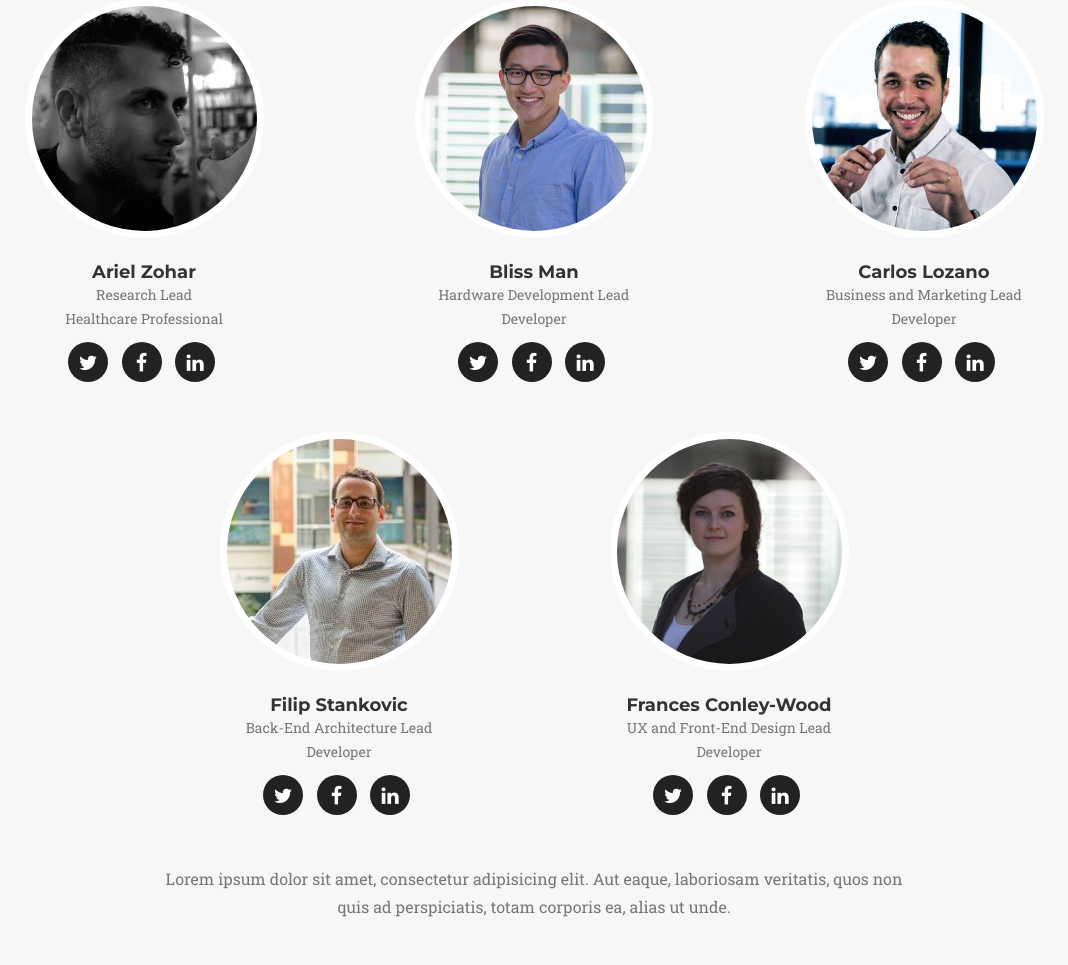
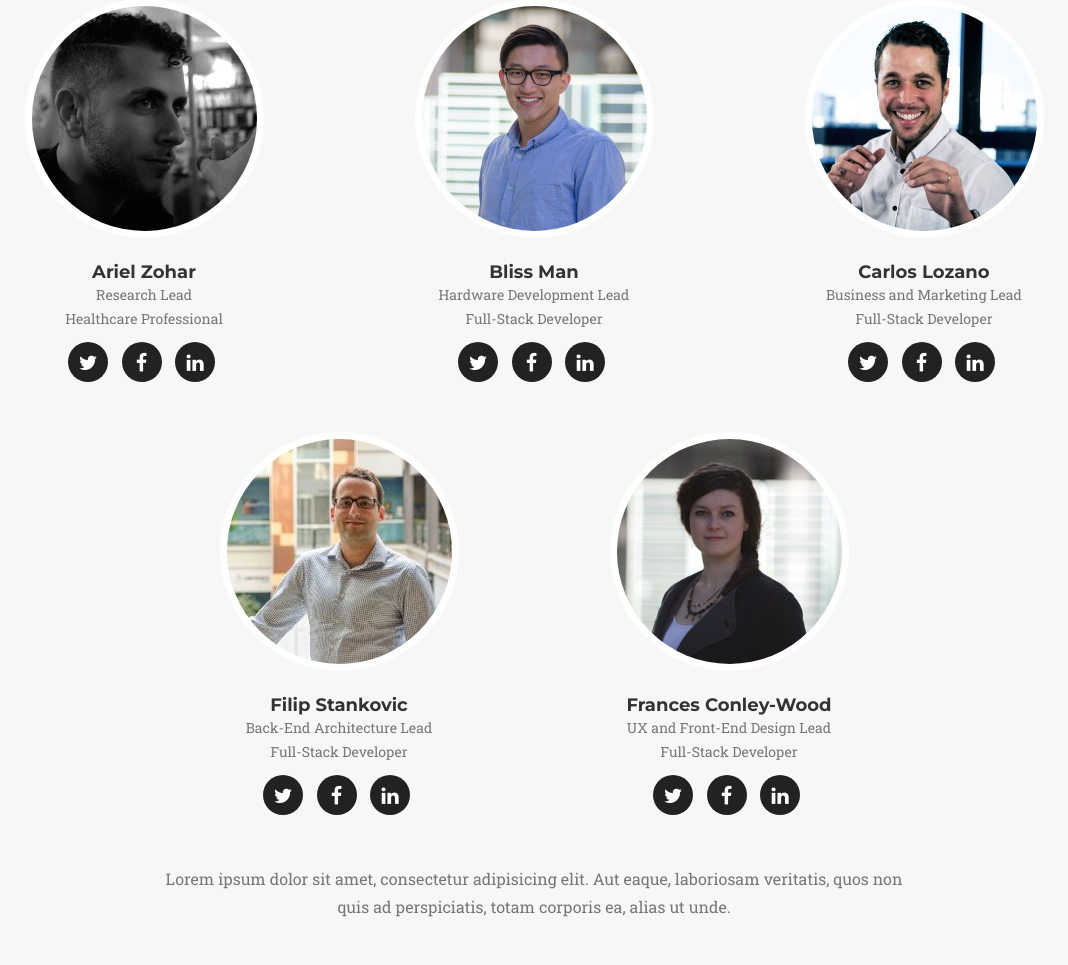
Before and after one commit to GortHealth/KinlyStatic, a PHP site: page / in a window 1280 px wide. Shown: the part 3612-4577 px from the top of the page, without its empty margins (106-1174 px from the left). Run offline with PHP 8.4, Linux system fonts and the light colour scheme; some libraries are stand-ins or nearby versions; some web fonts are replaced.

Commit message:
fix header font

```diff
--- a/css/agency.css
+++ b/css/agency.css
@@ -261,9 +261,9 @@ header .intro-text .intro-heading {
         margin-bottom: 25px
     }
     header .intro-text .intro-heading {
-        font-family: Montserrat, "Helvetica Neue", Helvetica, Arial, sans-serif;
+        font-family: "Gill Sans", "Helvetica Neue", Helvetica, Arial, sans-serif;
         text-transform: uppercase;
-        font-weight: 700;
+        /*font-weight: 700;*/
         font-size: 75px;
         line-height: 75px;
         margin-bottom: 50px
--- a/index.html
+++ b/index.html
@@ -24,6 +24,7 @@
     <link href='https://fonts.googleapis.com/css?family=Droid+Serif:400,700,400italic,700italic' rel='stylesheet' type='text/css'>
     <link href='https://fonts.googleapis.com/css?family=Roboto+Slab:400,100,300,700' rel='stylesheet' type='text/css'>
 
+    <link rel='shortcut icon' href='img/favicon-32x32.png' type='image/x-icon'/ >
     <!-- HTML5 Shim and Respond.js IE8 support of HTML5 elements and media queries -->
     <!-- WARNING: Respond.js doesn't work if you view the page via file:// -->
     <!--[if lt IE 9]>
@@ -334,7 +335,7 @@
                     <div class="team-member">
                         <img src="img/team/Bliss.jpg" class="img-responsive img-circle" alt="">
                         <h4>Bliss Man</h4>
-                        <p class="text-muted">Hardware Development Lead <br> Developer</p>
+                        <p class="text-muted">Hardware Development Lead <br> Full-Stack Developer</p>
                         <ul class="list-inline social-buttons">
                             <li><a href="#"><i class="fa fa-twitter"></i></a>
                             </li>
@@ -349,7 +350,7 @@
                     <div class="team-member">
                         <img src="img/team/Carlos.jpg" class="img-responsive img-circle" alt="">
                         <h4>Carlos Lozano</h4>
-                        <p class="text-muted">Business and Marketing Lead <br> Developer</p>
+                        <p class="text-muted">Business and Marketing Lead <br> Full-Stack Developer</p>
                         <ul class="list-inline social-buttons">
                             <li><a href="#"><i class="fa fa-twitter"></i></a>
                             </li>
@@ -366,7 +367,7 @@
                     <div class="team-member">
                         <img src="img/team/Filip.jpg" class="img-responsive img-circle" alt="">
                         <h4>Filip Stankovic</h4>
-                        <p class="text-muted">Back-End Architecture Lead <br> Developer</p>
+                        <p class="text-muted">Back-End Architecture Lead <br> Full-Stack Developer</p>
                         <ul class="list-inline social-buttons">
                             <li><a href="#"><i class="fa fa-twitter"></i></a>
                             </li>
@@ -381,7 +382,7 @@
                     <div class="team-member">
                         <img src="img/team/Frances.jpg" class="img-responsive img-circle" alt="">
                         <h4>Frances Conley-Wood</h4>
-                        <p class="text-muted">UX and Front-End Design Lead <br> Developer</p>
+                        <p class="text-muted">UX and Front-End Design Lead <br> Full-Stack Developer</p>
                         <ul class="list-inline social-buttons">
                             <li><a href="#"><i class="fa fa-twitter"></i></a>
                             </li>
```
